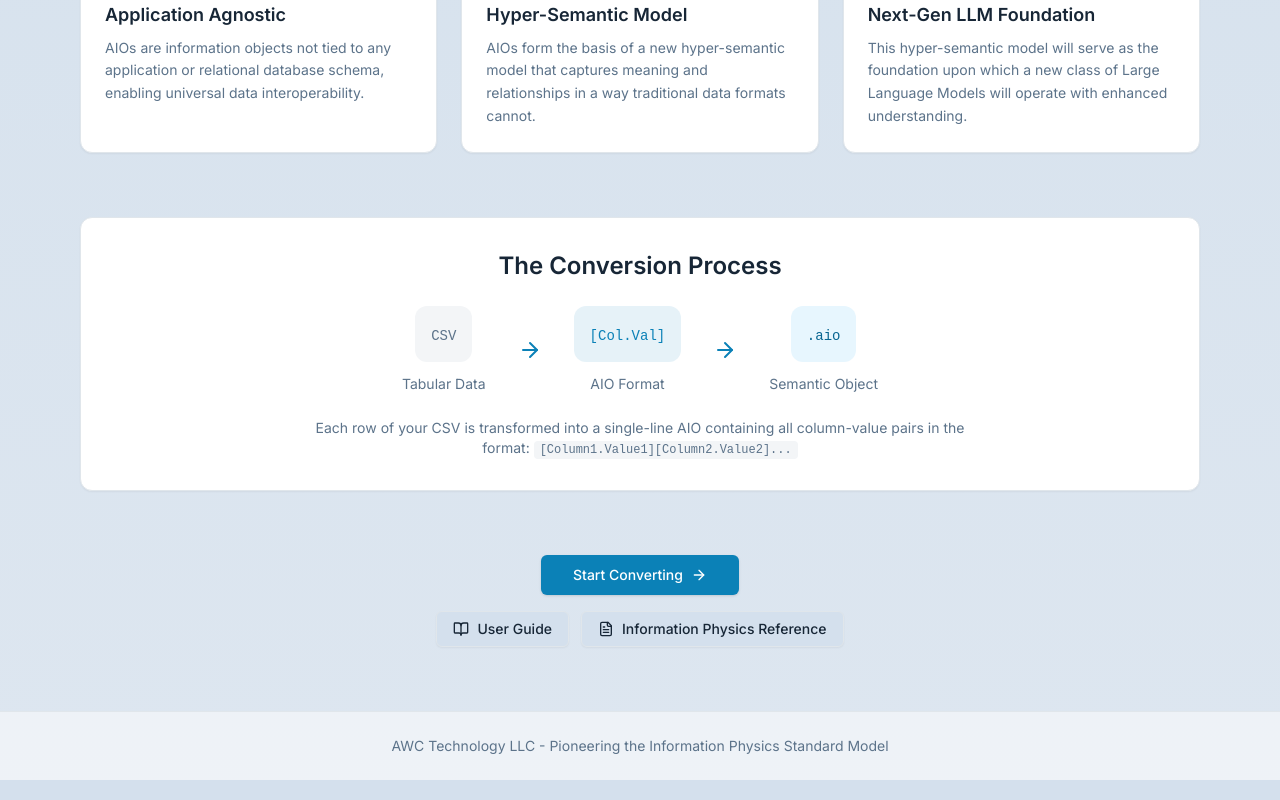
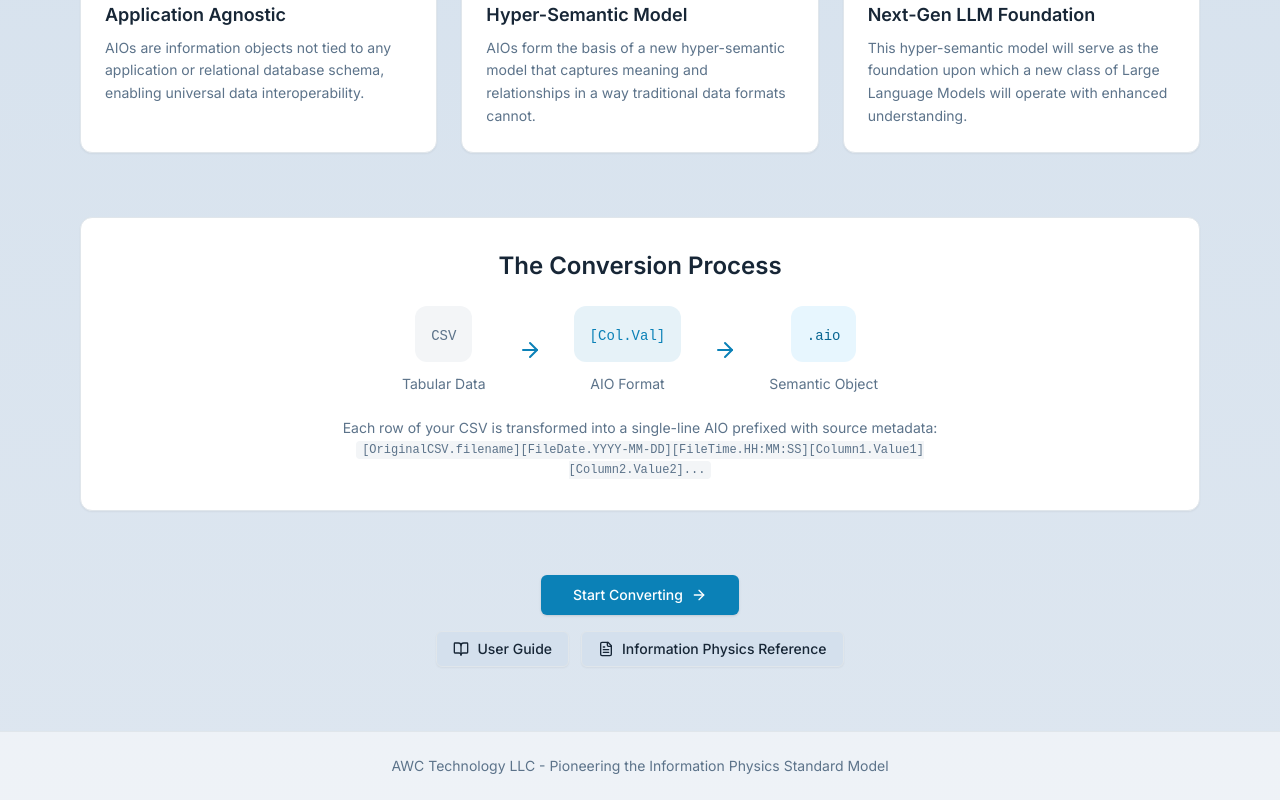
Before and after one commit to msbodner/acc-semantic-layer-guide, a Next.js app: page / in a window 1280 px wide. Shown: the part 532-1332 px from the top of the page. Built offline with nearby package versions, Linux system fonts and the light colour scheme.

Commit message:
fix: update cover page AIO format descriptions
Correct metadata field inclusion in cover page formats.

Co-authored-by: Michael Bodner <324563+msbodner@users.noreply.github.com>

```diff
--- a/app/page.tsx
+++ b/app/page.tsx
@@ -226,8 +226,7 @@ export default function HomePage() {
               </div>
             </div>
             <p className="text-center text-sm text-muted-foreground mt-6 max-w-2xl mx-auto">
-              Each row of your CSV is transformed into a single-line AIO containing all column-value
-              pairs in the format: <code className="bg-secondary px-1.5 py-0.5 rounded text-xs">[Column1.Value1][Column2.Value2]...</code>
+              Each row of your CSV is transformed into a single-line AIO prefixed with source metadata: <code className="bg-secondary px-1.5 py-0.5 rounded text-xs">[OriginalCSV.filename][FileDate.YYYY-MM-DD][FileTime.HH:MM:SS][Column1.Value1][Column2.Value2]...</code>
             </p>
           </div>
 
@@ -306,7 +305,7 @@ export default function HomePage() {
       <footer className="border-t border-border py-4 bg-card/50">
         <div className="container mx-auto px-4 max-w-5xl">
           <p className="text-sm text-muted-foreground text-center">
-            Each row becomes: [Column1.Value1][Column2.Value2]...
+            Each row becomes: [OriginalCSV.filename][FileDate.YYYY-MM-DD][FileTime.HH:MM:SS][Column1.Value1][Column2.Value2]...
           </p>
         </div>
       </footer>
```
